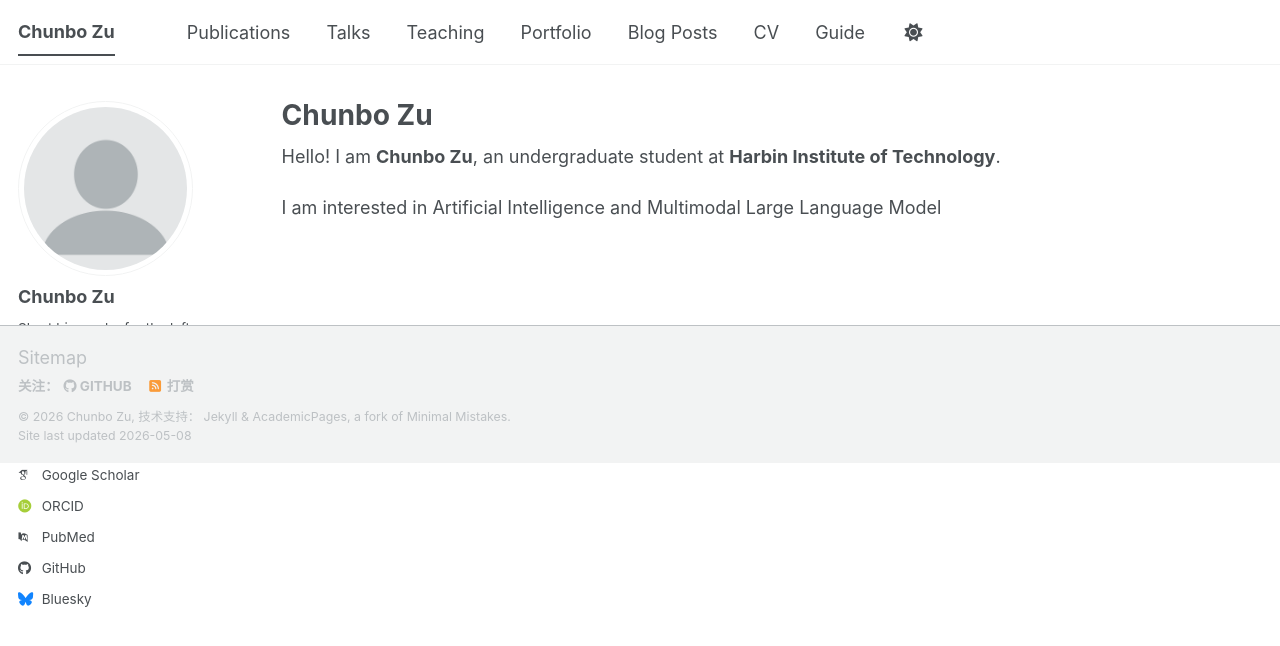
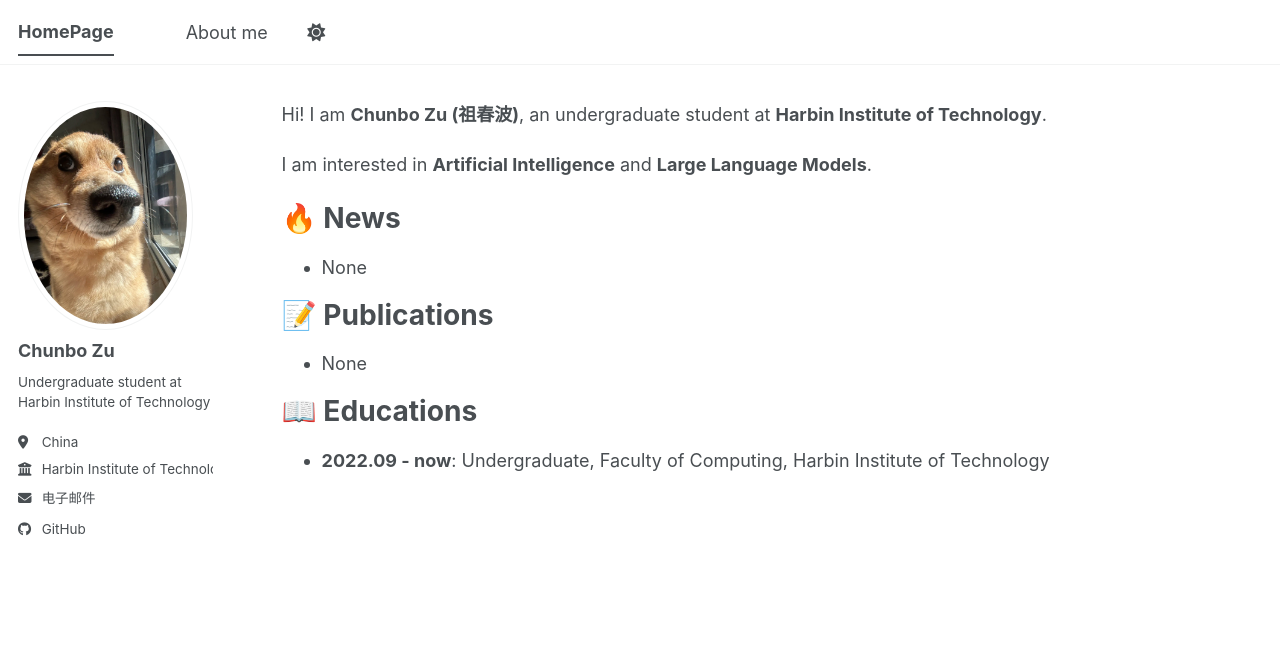
Before and after one commit to chunbo-zu/chunbo-zu.github.io, a Jekyll site: the page built from _pages/about.md, in a window 1280 px wide. Shown: the top 646 px of the page. Built offline with Jekyll 4.4.1, drawn with Linux system fonts in a browser that asks for light colours; some web fonts are replaced; a script bundle is joined from its source files by our own code; library files that are not in the unit come from our copies.

Commit message:
Update site configuration, replace profile image, and modify navigation structure

```diff
--- a/Gemfile
+++ b/Gemfile
@@ -11,3 +11,4 @@ end
 
 gem 'github-pages'
 gem 'connection_pool', '2.5.0'
+gem 'tzinfo-data'
--- a/_config.yml
+++ b/_config.yml
@@ -9,7 +9,7 @@
 # Basic Site Settings
 locale                   : "zh-CN"
 site_theme               : "default" # The available themes options are "default", "air", "sunrise", "mint", "dirt" and "contrast"
-title                    : "Chunbo Zu"
+title                    : "HomePage"
 title_separator          : "-"
 name                     : &name "Chunbo Zu"
 description              : &description "Your Name's academic portfolio"   # Update this with a general description of your site, this is the default if not overridden by a page
@@ -23,10 +23,10 @@ repository               : "chunbo-zu/chunbo-zu.github.io"
 #               Additional customization can be done by editing /_includes/author-profile.html
 author:
   # Biographic information
-  avatar           : "profile.png"
+  avatar           : "dos.jpg"
   name             : "Chunbo Zu"
   pronouns         : # example: "she/her"
-  bio              : "Short biography for the left-hand sidebar"
+  bio              : "Undergraduate student at Harbin Institute of Technology"
   location         : "China"
   employer         : "Harbin Institute of Technology"
   uri              : # URL
@@ -35,13 +35,13 @@ author:
   # Academic websites
   academia         : # URL
   arxiv            : # URL - Update with the correct link to your profile
-  googlescholar    : "https://scholar.google.com/citations?user=PS_CX0AAAAAJ"
+  googlescholar    : #"https://scholar.google.com/citations?user=PS_CX0AAAAAJ"
   inspire-hep      : # URL
   impactstory      : # URL
-  orcid            : "https://orcid.org/yourorcidurl"
+  orcid            : #"https://orcid.org/yourorcidurl"
   semantic         : # URL
   ssrn             : # URL
-  pubmed           : "https://www.ncbi.nlm.nih.gov/pubmed/?term=john+snow"
+  pubmed           : #"https://www.ncbi.nlm.nih.gov/pubmed/?term=john+snow"
   researchgate     : # URL
   scopus           : # URL
   zotero           : # URL
@@ -51,13 +51,13 @@ author:
   bitbucket        : # Username - Update with your username on the site
   codepen          : # Username
   dribbble         : # Username
-  github           : "academicpages"
+  github           : "chunbo-zu"
   kaggle           : # Username
   stackoverflow    : # User number or user number and name (i.e., use "1" or "1/jeff-atwood")
 
   # Social media
   artstation       : # Username
-  bluesky          : "bsky.app" # Replace this with you Bluesky username
+  bluesky          : #"bsky.app" # Replace this with you Bluesky username
   facebook         : # Username
   flickr           : # Username
   foursquare       : # Username
--- a/_data/navigation.yml
+++ b/_data/navigation.yml
@@ -8,26 +8,9 @@
 #      Markdown formatted page while the second is generated using JSON.
 
 main:
-  - title: "Publications"
-    url: /publications/
+  - title: "About me"
+    url: /about/
 
-  - title: "Talks"
-    url: /talks/
-
-  - title: "Teaching"
-    url: /teaching/
-
-  - title: "Portfolio"
-    url: /portfolio/
-
-  - title: "Blog Posts"
-    url: /year-archive/
-
-  - title: "CV"
-    url: /cv/
 
   # - title: "CV"
   #   url: /cv-json/
-
-  - title: "Guide"
-    url: /markdown/
--- a/_includes/footer.html
+++ /dev/null
@@ -1,25 +0,0 @@
-{% include base_path %}
-
-{% if site.author.github or site.author.bitbucket or site.atom_feed.hide != true %}
-<div class="page__footer-follow">
-  <ul class="social-icons">
-    {% if site.data.ui-text[site.locale].follow_label %}
-      <li><strong>{{ site.data.ui-text[site.locale].follow_label }}</strong></li>
-    {% endif %}
-    {% if site.author.github %}
-      <li><a href="https://github.com/{{ site.author.github }}"><i class="fab fa-github" aria-hidden="true"></i> GitHub</a></li>
-    {% endif %}
-    {% if site.author.bitbucket %}
-      <li><a href="https://bitbucket.org/{{ site.author.bitbucket }}"><i class="fab fa-bitbucket" aria-hidden="true"></i> Bitbucket</a></li>
-    {% endif %}
-    {% if site.atom_feed.hide != true %}
-    <li><a href="{% if site.atom_feed.path %}{{ site.atom_feed.path }}{% else %}{{ base_path }}/feed.xml{% endif %}"><i class="fa fa-fw fa-rss-square" aria-hidden="true"></i> {{ site.data.ui-text[site.locale].feed_label | default: "Feed" }}</a></li>
-    {% endif %}
-  </ul>
-</div>
-{% endif %}
-
-<div class="page__footer-copyright">
-  &copy; {{ site.time | date: '%Y' }} {{ site.name | default: site.title }}, {{ site.data.ui-text[site.locale].powered_by | default: "Powered by" }} <a href="https://jekyllrb.com" rel="nofollow">Jekyll</a> &amp; <a href="https://github.com/academicpages/academicpages.github.io">AcademicPages</a>, a fork of <a href="https://mademistakes.com/work/minimal-mistakes-jekyll-theme/" rel="nofollow">Minimal Mistakes</a>.<br />
-  Site last updated {{ "now" | date: '%Y-%m-%d' }}
-</div>
--- a/_includes/footer/custom.html
+++ b/_includes/footer/custom.html
@@ -1,16 +1,7 @@
-<!-- start custom footer snippets -->
-
-<a href="/sitemap/">Sitemap</a>
-
-<!-- Support for MatJax -->
-<script defer src="https://cdnjs.cloudflare.com/polyfill/v3/polyfill.min.js?features=es6"></script>
-<script defer src="https://cdn.jsdelivr.net/npm/mathjax@3/es5/tex-mml-chtml.js" id="MathJax-script"></script>
-
-<!-- Support for Mermaid -->
-<script type="module">
-    import mermaid from 'https://cdn.jsdelivr.net/npm/mermaid@11/dist/mermaid.esm.min.mjs';
-    mermaid.initialize({startOnLoad:true, theme:'default'});
-    await mermaid.run({querySelector:'code.language-mermaid'});
-</script>
-
-<!-- end custom footer snippets -->
+<style>
+  .page__footer {
+    display: none !important;
+    margin: 0 !important;
+    padding: 0 !important;
+  }
+</style>
--- a/_pages/about.md
+++ b/_pages/about.md
@@ -1,12 +1,27 @@
 ---
 permalink: /
-title: "Chunbo Zu"
+
 author_profile: true
 redirect_from:
   - /about/
   - /about.html
 ---
 
-Hello! I am **Chunbo Zu**, an undergraduate student at **Harbin Institute of Technology**.
+Hi! I am **Chunbo Zu (祖春波)**, an undergraduate student at **Harbin Institute of Technology**.
 
-I am interested in Artificial Intelligence and Multimodal Large Language Model
+I am interested in **Artificial Intelligence** and **Large Language Models**.
+
+# 🔥 News
+
+- None
+
+# 📝 Publications
+
+- None
+
+
+
+# 📖 Educations
+
+
+- **2022.09 - now**: Undergraduate, Faculty of Computing, Harbin Institute of Technology
```
Also changed, not shown: _pages/sitemap.md (deleted, +0 -37 lines), images/dos.jpg (added).
